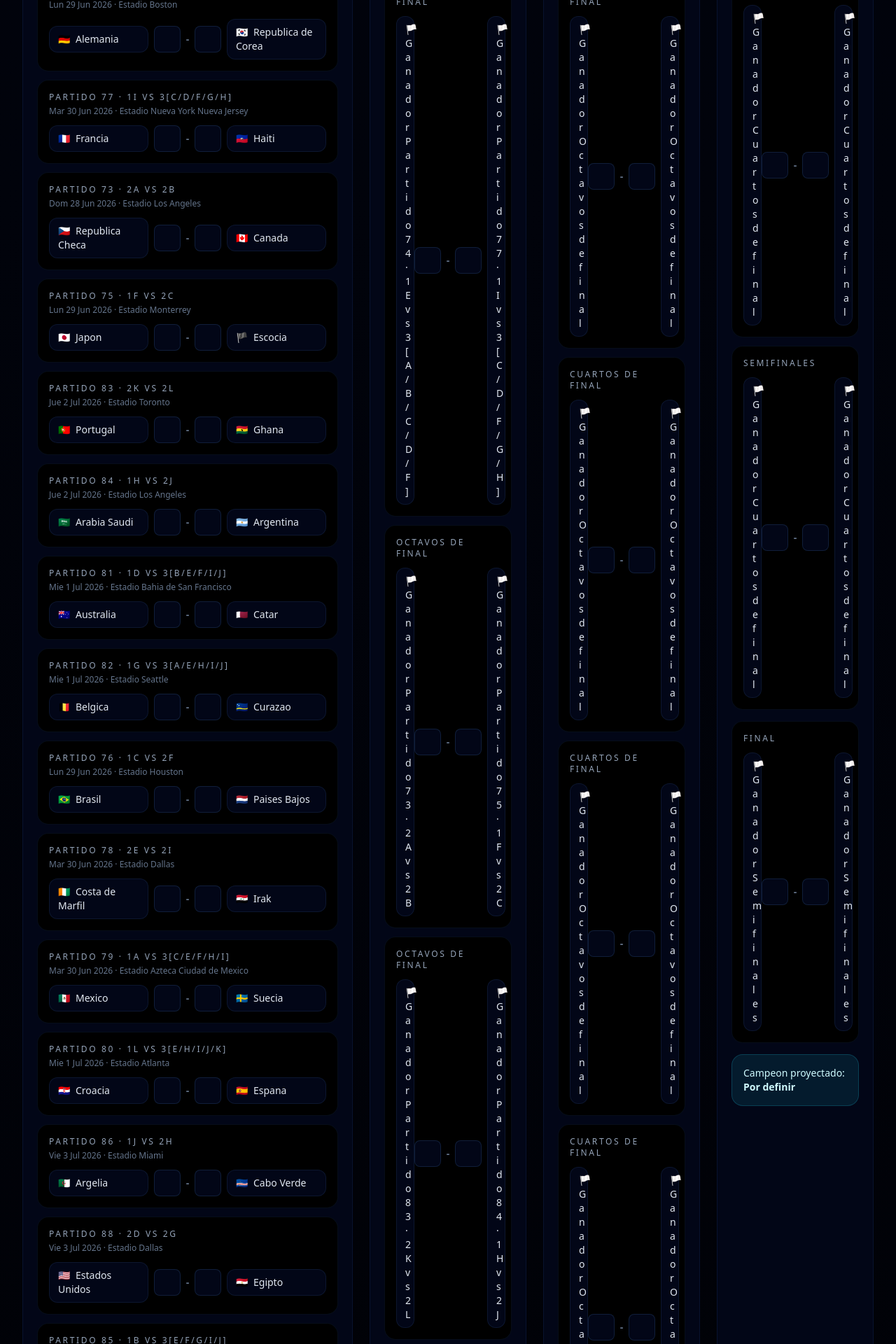
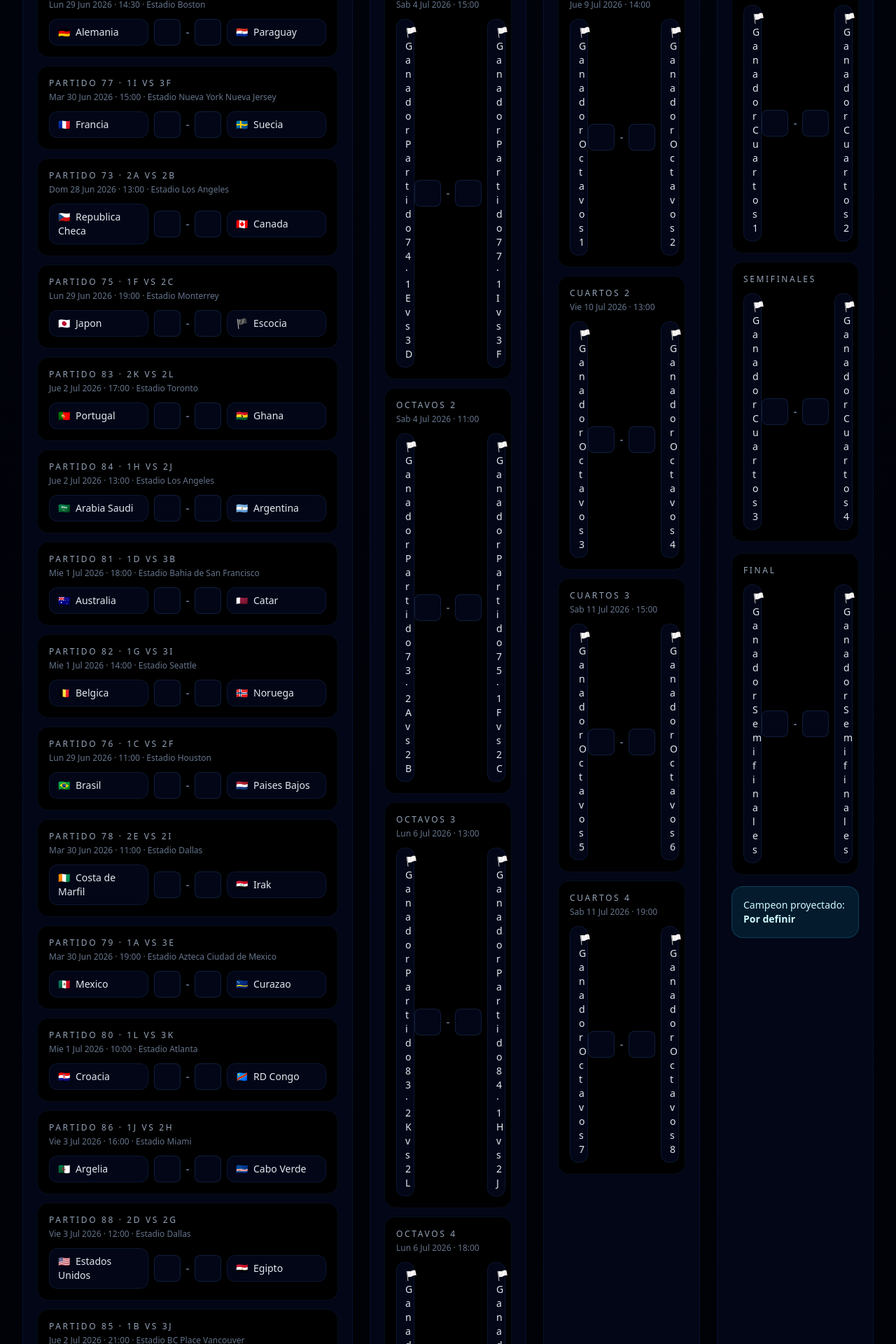
Before and after one commit to Chajtur/Hondutech, a React (Vite) app: page / in a window 1280 px wide. Shown: the part 8260-10180 px from the top of the page at 70% size. Built offline with nearby package versions, Linux system fonts and the light colour scheme; no server answers.

Commit message:
Corrección de cruces de ronda de 32

```diff
--- a/src/components/WorldCupPredictor.tsx
+++ b/src/components/WorldCupPredictor.tsx
@@ -156,7 +156,7 @@ const resolveSlotTeam = (
   thirdByGroup: Record<string, Team>,
   usedThirdGroups: Set<string>,
 ): Team => {
-  if (/^[12][A-Z]$/.test(slot)) {
+  if (/^[123][A-Z]$/.test(slot)) {
     const position = Number(slot[0]);
     const groupCode = slot[1];
     const row = tablesByGroup[groupCode]?.[position - 1];
@@ -183,6 +183,21 @@ const resolveSlotTeam = (
 };
 
 const stageOrder = ['r32', 'r16', 'qf', 'sf', 'final'];
+
+const knockoutMetadataById: Record<string, { label: string; kickoff: string }> = {
+  'r16-1': { label: 'Octavos 1', kickoff: 'Sab 4 Jul 2026 · 15:00' },
+  'r16-2': { label: 'Octavos 2', kickoff: 'Sab 4 Jul 2026 · 11:00' },
+  'r16-3': { label: 'Octavos 3', kickoff: 'Lun 6 Jul 2026 · 13:00' },
+  'r16-4': { label: 'Octavos 4', kickoff: 'Lun 6 Jul 2026 · 18:00' },
+  'r16-5': { label: 'Octavos 5', kickoff: 'Dom 5 Jul 2026 · 14:00' },
+  'r16-6': { label: 'Octavos 6', kickoff: 'Dom 5 Jul 2026 · 18:00' },
+  'r16-7': { label: 'Octavos 7', kickoff: 'Mar 7 Jul 2026 · 10:00' },
+  'r16-8': { label: 'Octavos 8', kickoff: 'Mar 7 Jul 2026 · 14:00' },
+  'qf-1': { label: 'Cuartos 1', kickoff: 'Jue 9 Jul 2026 · 14:00' },
+  'qf-2': { label: 'Cuartos 2', kickoff: 'Vie 10 Jul 2026 · 13:00' },
+  'qf-3': { label: 'Cuartos 3', kickoff: 'Sab 11 Jul 2026 · 15:00' },
+  'qf-4': { label: 'Cuartos 4', kickoff: 'Sab 11 Jul 2026 · 19:00' },
+};
 
 const trimScorePicks = (picks: ScorePickMap, stage: string): ScorePickMap => {
   const stageIndex = stageOrder.indexOf(stage);
@@ -284,10 +299,11 @@ export default function WorldCupPredictor() {
     const list: KnockoutMatch[] = [];
     for (let i = 0; i < participants.length; i += 2) {
       const id = `${targetPrefix}-${Math.floor(i / 2) + 1}`;
+      const metadata = knockoutMetadataById[id];
       list.push({
         id,
-        label,
-        kickoff: '',
+        label: metadata?.label ?? label,
+        kickoff: metadata?.kickoff ?? '',
         home: participants[i],
         away: participants[i + 1],
         officialWinnerTeamId: getOfficialWinnerTeamId(id),
--- a/src/data/worldCup2026Data.ts
+++ b/src/data/worldCup2026Data.ts
@@ -191,22 +191,22 @@ export const worldCup2026Data: WorldCup2026Data = {
     { id: 'L-6', group: 'L', homeTeamId: 'cro', awayTeamId: 'gha', kickoff: 'Sab 27 Jun 2026 · 17:00 · Philadelphia Stadium' },
   ],
   roundOf32Rules: [
-    { id: 'r32-2', label: 'Partido 74', kickoff: 'Lun 29 Jun 2026 · Estadio Boston', homeSlot: '1E', awaySlot: '3[A/B/C/D/F]' },
-    { id: 'r32-5', label: 'Partido 77', kickoff: 'Mar 30 Jun 2026 · Estadio Nueva York Nueva Jersey', homeSlot: '1I', awaySlot: '3[C/D/F/G/H]' },
-    { id: 'r32-1', label: 'Partido 73', kickoff: 'Dom 28 Jun 2026 · Estadio Los Angeles', homeSlot: '2A', awaySlot: '2B' },
-    { id: 'r32-3', label: 'Partido 75', kickoff: 'Lun 29 Jun 2026 · Estadio Monterrey', homeSlot: '1F', awaySlot: '2C' },
-    { id: 'r32-11', label: 'Partido 83', kickoff: 'Jue 2 Jul 2026 · Estadio Toronto', homeSlot: '2K', awaySlot: '2L' },
-    { id: 'r32-12', label: 'Partido 84', kickoff: 'Jue 2 Jul 2026 · Estadio Los Angeles', homeSlot: '1H', awaySlot: '2J' },
-    { id: 'r32-9', label: 'Partido 81', kickoff: 'Mie 1 Jul 2026 · Estadio Bahia de San Francisco', homeSlot: '1D', awaySlot: '3[B/E/F/I/J]' },
-    { id: 'r32-10', label: 'Partido 82', kickoff: 'Mie 1 Jul 2026 · Estadio Seattle', homeSlot: '1G', awaySlot: '3[A/E/H/I/J]' },
-    { id: 'r32-4', label: 'Partido 76', kickoff: 'Lun 29 Jun 2026 · Estadio Houston', homeSlot: '1C', awaySlot: '2F' },
-    { id: 'r32-6', label: 'Partido 78', kickoff: 'Mar 30 Jun 2026 · Estadio Dallas', homeSlot: '2E', awaySlot: '2I' },
-    { id: 'r32-7', label: 'Partido 79', kickoff: 'Mar 30 Jun 2026 · Estadio Azteca Ciudad de Mexico', homeSlot: '1A', awaySlot: '3[C/E/F/H/I]' },
-    { id: 'r32-8', label: 'Partido 80', kickoff: 'Mie 1 Jul 2026 · Estadio Atlanta', homeSlot: '1L', awaySlot: '3[E/H/I/J/K]' },
-    { id: 'r32-14', label: 'Partido 86', kickoff: 'Vie 3 Jul 2026 · Estadio Miami', homeSlot: '1J', awaySlot: '2H' },
-    { id: 'r32-16', label: 'Partido 88', kickoff: 'Vie 3 Jul 2026 · Estadio Dallas', homeSlot: '2D', awaySlot: '2G' },
-    { id: 'r32-13', label: 'Partido 85', kickoff: 'Jue 2 Jul 2026 · Estadio BC Place Vancouver', homeSlot: '1B', awaySlot: '3[E/F/G/I/J]' },
-    { id: 'r32-15', label: 'Partido 87', kickoff: 'Vie 3 Jul 2026 · Estadio Kansas City', homeSlot: '1K', awaySlot: '3[D/E/I/J/L]' },
+    { id: 'r32-2', label: 'Partido 74', kickoff: 'Lun 29 Jun 2026 · 14:30 · Estadio Boston', homeSlot: '1E', awaySlot: '3D' },
+    { id: 'r32-5', label: 'Partido 77', kickoff: 'Mar 30 Jun 2026 · 15:00 · Estadio Nueva York Nueva Jersey', homeSlot: '1I', awaySlot: '3F' },
+    { id: 'r32-1', label: 'Partido 73', kickoff: 'Dom 28 Jun 2026 · 13:00 · Estadio Los Angeles', homeSlot: '2A', awaySlot: '2B' },
+    { id: 'r32-3', label: 'Partido 75', kickoff: 'Lun 29 Jun 2026 · 19:00 · Estadio Monterrey', homeSlot: '1F', awaySlot: '2C' },
+    { id: 'r32-11', label: 'Partido 83', kickoff: 'Jue 2 Jul 2026 · 17:00 · Estadio Toronto', homeSlot: '2K', awaySlot: '2L' },
+    { id: 'r32-12', label: 'Partido 84', kickoff: 'Jue 2 Jul 2026 · 13:00 · Estadio Los Angeles', homeSlot: '1H', awaySlot: '2J' },
+    { id: 'r32-9', label: 'Partido 81', kickoff: 'Mie 1 Jul 2026 · 18:00 · Estadio Bahia de San Francisco', homeSlot: '1D', awaySlot: '3B' },
+    { id: 'r32-10', label: 'Partido 82', kickoff: 'Mie 1 Jul 2026 · 14:00 · Estadio Seattle', homeSlot: '1G', awaySlot: '3I' },
+    { id: 'r32-4', label: 'Partido 76', kickoff: 'Lun 29 Jun 2026 · 11:00 · Estadio Houston', homeSlot: '1C', awaySlot: '2F' },
+    { id: 'r32-6', label: 'Partido 78', kickoff: 'Mar 30 Jun 2026 · 11:00 · Estadio Dallas', homeSlot: '2E', awaySlot: '2I' },
+    { id: 'r32-7', label: 'Partido 79', kickoff: 'Mar 30 Jun 2026 · 19:00 · Estadio Azteca Ciudad de Mexico', homeSlot: '1A', awaySlot: '3E' },
+    { id: 'r32-8', label: 'Partido 80', kickoff: 'Mie 1 Jul 2026 · 10:00 · Estadio Atlanta', homeSlot: '1L', awaySlot: '3K' },
+    { id: 'r32-14', label: 'Partido 86', kickoff: 'Vie 3 Jul 2026 · 16:00 · Estadio Miami', homeSlot: '1J', awaySlot: '2H' },
+    { id: 'r32-16', label: 'Partido 88', kickoff: 'Vie 3 Jul 2026 · 12:00 · Estadio Dallas', homeSlot: '2D', awaySlot: '2G' },
+    { id: 'r32-13', label: 'Partido 85', kickoff: 'Jue 2 Jul 2026 · 21:00 · Estadio BC Place Vancouver', homeSlot: '1B', awaySlot: '3J' },
+    { id: 'r32-15', label: 'Partido 87', kickoff: 'Vie 3 Jul 2026 · 19:30 · Estadio Kansas City', homeSlot: '1K', awaySlot: '3L' },
   ],
 
 };
```
